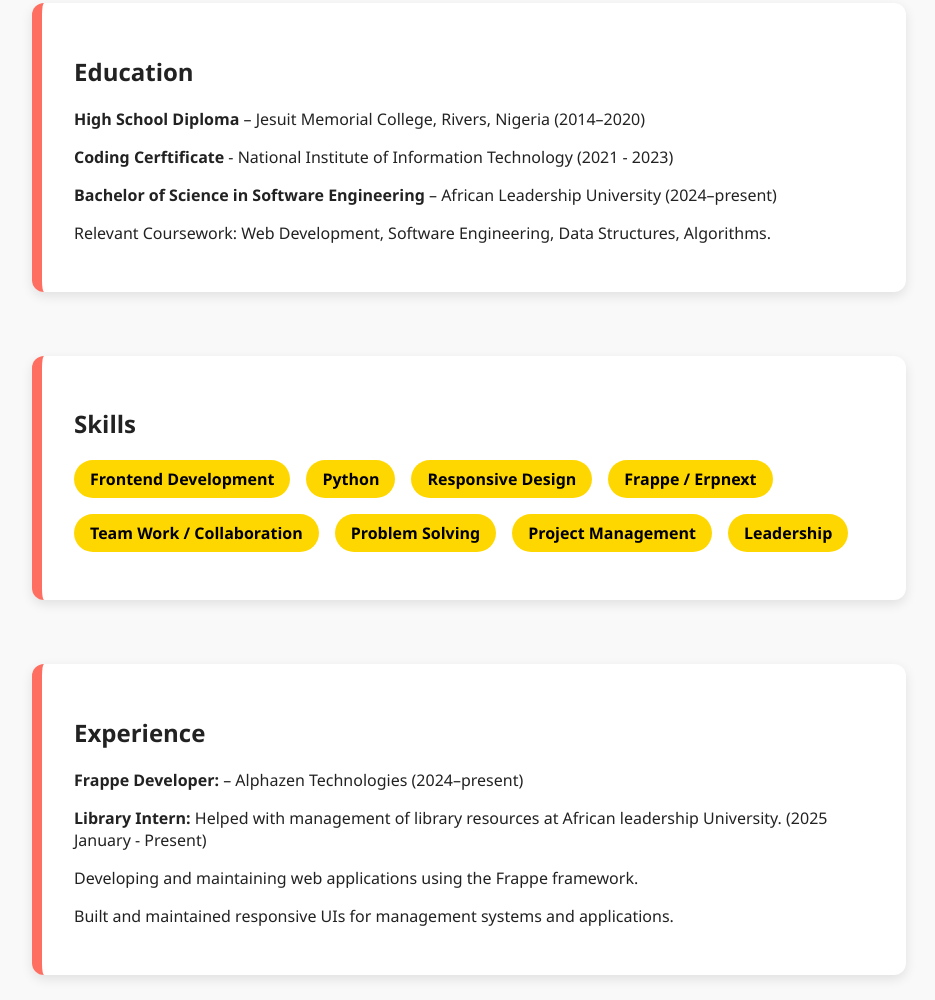
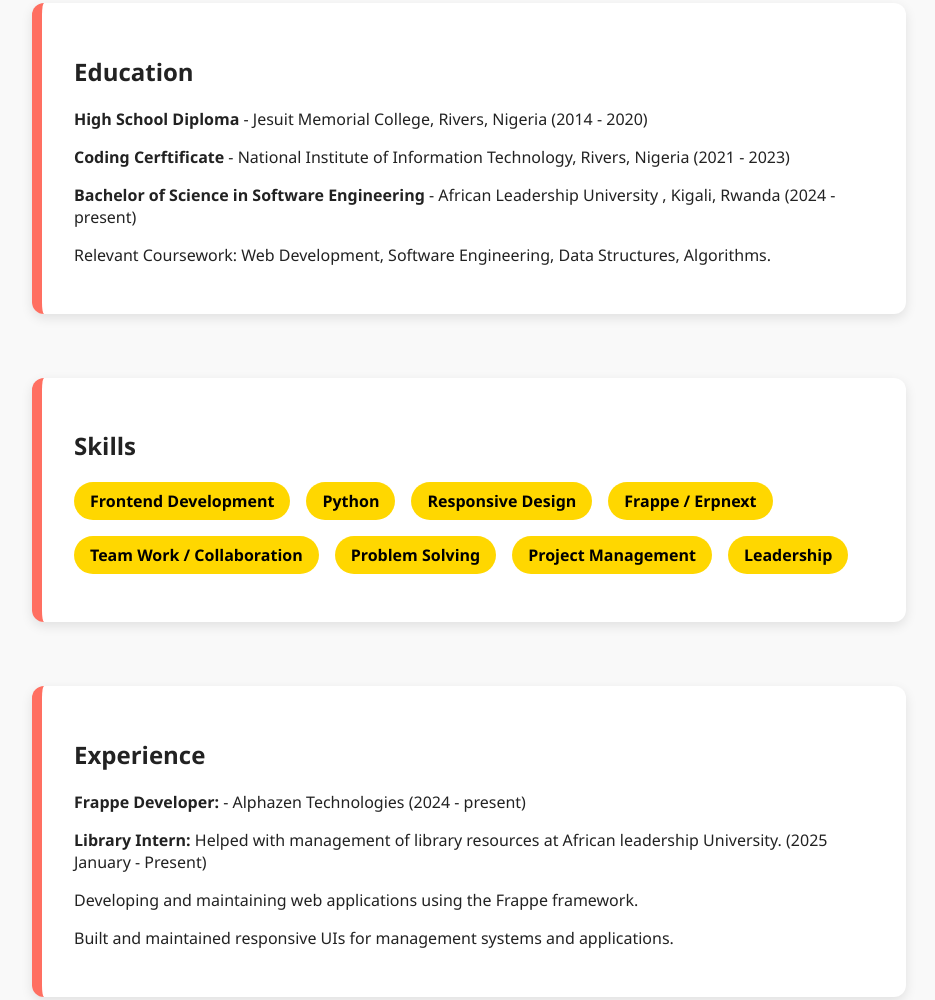
Before and after one commit to KelvinAaron/Personal-Resume, a plain HTML site: page index.html in a window 1280 px wide. Shown: the part 835-1835 px from the top of the page, without its empty margins (171-1106 px from the left). Drawn offline with Linux system fonts and the light colour scheme.

Commit message:
Corrected more grammar errors

```diff
--- a/index.html
+++ b/index.html
@@ -33,21 +33,26 @@
                 <h2>About Me</h2>
                 <p>I'm Kelvin Aaron-Onuigbo, an upcoming developer focused on building impactful, user-friendly web
                     applications. With experience in JavaScript, Python, and Frappe/ERPNext, I create solutions
-                    that solve real world problems; like EcoTracker app I developed with a group of individuals, a system for smarter waste management.
+                    that solve real world problems; like EcoTracker app I developed with a group of individuals, a
+                    system for smarter waste management.
                     <br>
                     My goal is to drive local innovation in Africa through technology, reducing dependence on imported
                     tools by building sustainable digital solutions. I'm passionate about clean code, automation, and
-                    using tech to make a difference.</p>
+                    using tech to make a difference.
+                </p>
             </div>
         </section>
 
         <section id="education" class="section">
             <div class="card">
                 <h2>Education</h2>
-                <p><strong>High School Diploma</strong> – Jesuit Memorial College, Rivers, Nigeria (2014–2020)</p>
-                <p><strong>Coding Cerftificate</strong> - National Institute of Information Technology (2021 - 2023)</p>
-                <p><strong>Bachelor of Science in Software Engineering</strong> – African Leadership University
-                    (2024–present)</p>
+                <p><strong>High School Diploma</strong> - Jesuit Memorial College, Rivers, Nigeria (2014 - 2020)</p>
+                <p><strong>Coding Cerftificate</strong> - National Institute of Information Technology, Rivers, Nigeria
+                    (2021 - 2023)</p>
+                <p><strong>Bachelor of Science in Software Engineering</strong> - African Leadership University ,
+                    Kigali,
+                    Rwanda
+                    (2024 - present)</p>
                 <p>Relevant Coursework: Web Development, Software Engineering, Data Structures, Algorithms.</p>
             </div>
         </section>
@@ -71,7 +76,7 @@
         <section id="experience" class="section">
             <div class="card">
                 <h2>Experience</h2>
-                <p><strong>Frappe Developer:</strong> – Alphazen Technologies (2024–present)</p>
+                <p><strong>Frappe Developer:</strong> - Alphazen Technologies (2024 - present)</p>
                 <p><strong>Library Intern:</strong> Helped with management of library resources at African leadership
                     University. (2025 January - Present)</p>
                 <p>Developing and maintaining web applications using the Frappe framework.</p>
--- a/index.js
+++ b/index.js
@@ -1,7 +1,9 @@
+// JavaScript to hide and display the navigation menu on mobile devices,
 document.getElementById("menu-toggle").addEventListener("click", () => {
   document.getElementById("nav-links").classList.toggle("show");
 });
 
+// Smooth scrolling for anchor links
 document.querySelectorAll('a[href^="#"]').forEach(link => {
   link.addEventListener("click", function (e) {
     e.preventDefault();
@@ -12,6 +14,7 @@ document.querySelectorAll('a[href^="#"]').forEach(link => {
   });
 });
 
+// JavaScript for the image slider
 const sliderImages = [
   "./imgs/sc1.png",
   "./imgs/sc2.png",
--- a/style.css
+++ b/style.css
@@ -1,3 +1,4 @@
+/* Apply to all layouts */
 body {
   margin: 0;
   padding: 0;
@@ -103,7 +104,7 @@ footer {
   font-size: 0.9em;
 }
 
-/* Tablet and Mobile view */
+/* Tablet view */
 @media (max-width: 768px) {
   #menu-toggle {
     display: block;
```
